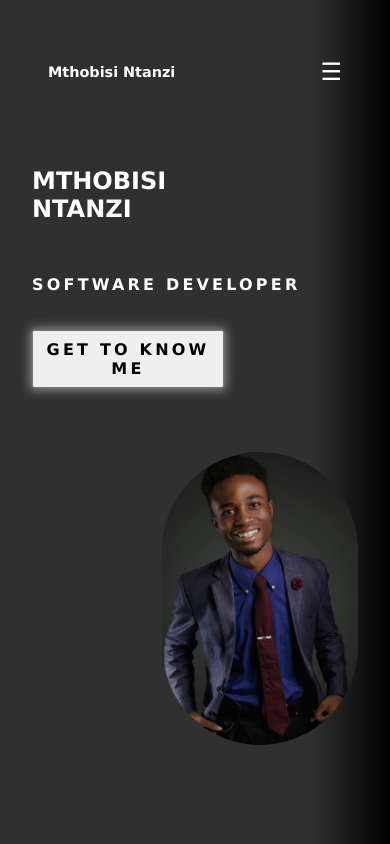
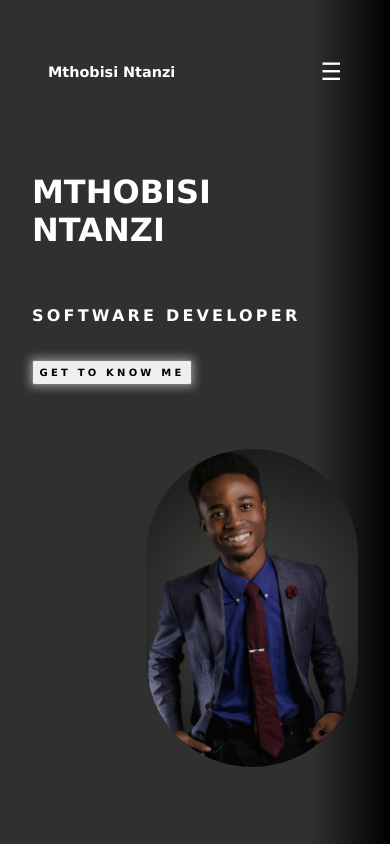
Before and after one commit to MthoNtanzi/portfolio, a Vue app: page / in a window 390 px wide. Built offline with nearby package versions, Linux system fonts and the light colour scheme.

Commit message:
Modify home page responsiveness

```diff
--- a/src/views/HomeView.vue
+++ b/src/views/HomeView.vue
@@ -69,11 +69,11 @@
 
     img{
      margin-left: auto;
-     max-width: 60%;
+     max-width: 65%;
     }
 
     h1{
-    font-size: 1.5rem;
+    font-size: 2rem;
     }
 
     h2{
@@ -82,12 +82,12 @@
     }
 
     button{
-      width: 12rem;
-      padding: 0.5rem;
+      width: 10rem;
+      padding: 0.3rem;
       text-transform: uppercase;
       font-weight: 700;
       letter-spacing: 0.2rem;
-      font-size: medium;
+      font-size:x-small;
     }
   }
 </style>
```
